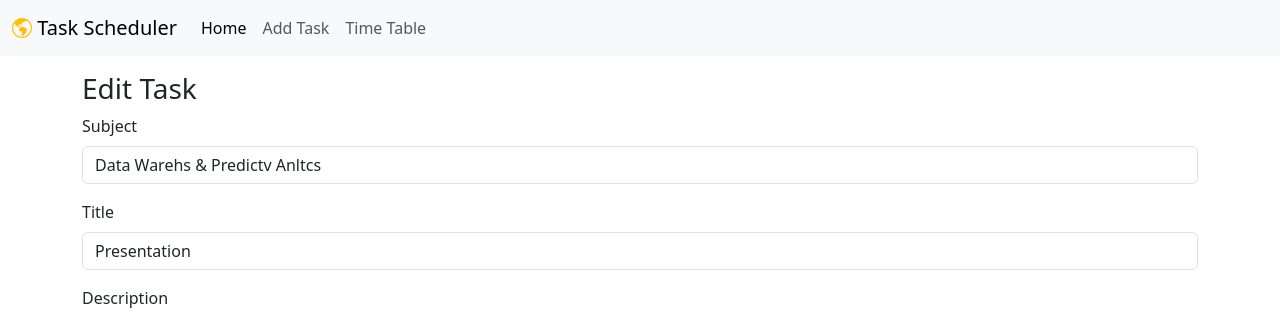
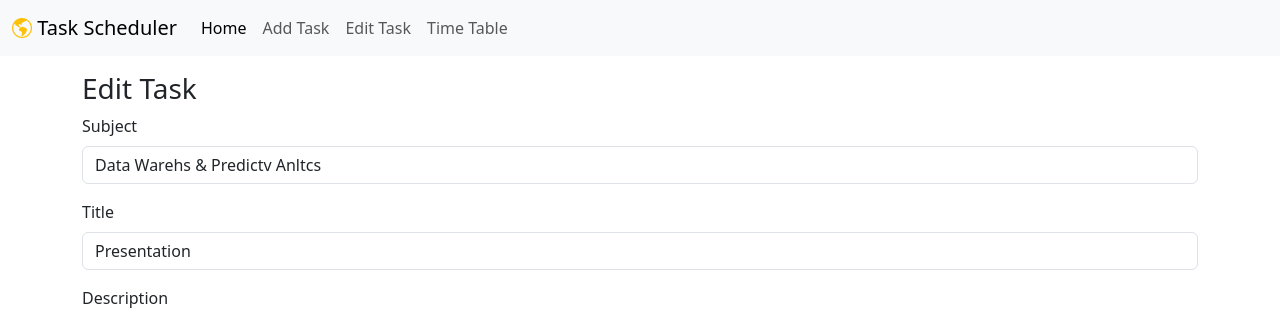
Before and after one commit to TanvirMahmud01/PersonalScheduler, a FastAPI app: page /edit/3 in a window 1280 px wide. Shown: the top 312 px of the page. Run offline with FastAPI, Linux system fonts and the light colour scheme; data comes from the database, SQL or seed files in the repository; parts of the project's set-up code (start-up, migrations or seed data) failed here and were passed over.

Commit message:
add Edit task on the menu bar

```diff
--- a/backend/templates/shared/navbar.html
+++ b/backend/templates/shared/navbar.html
@@ -36,6 +36,9 @@
           <a class="nav-link" href="/create-task/">Add Task</a>
         </li>
         <li class="nav-item">
+          <a class="nav-link" href="/edit/">Edit Task</a>
+        </li>
+        <li class="nav-item">
           <a class="nav-link" href="/time-table/">Time Table</a>
         </li>
       </ul>
```
